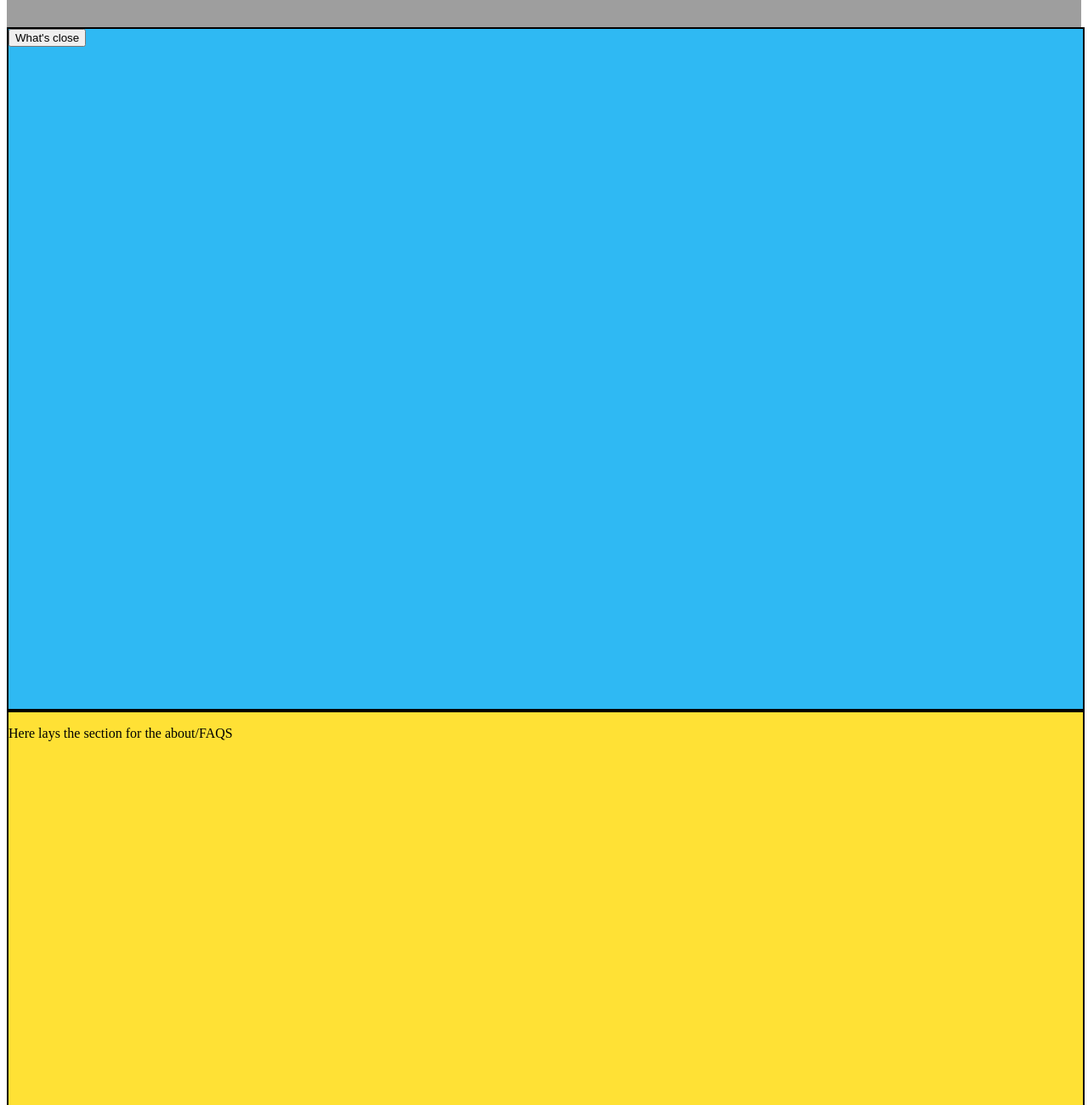
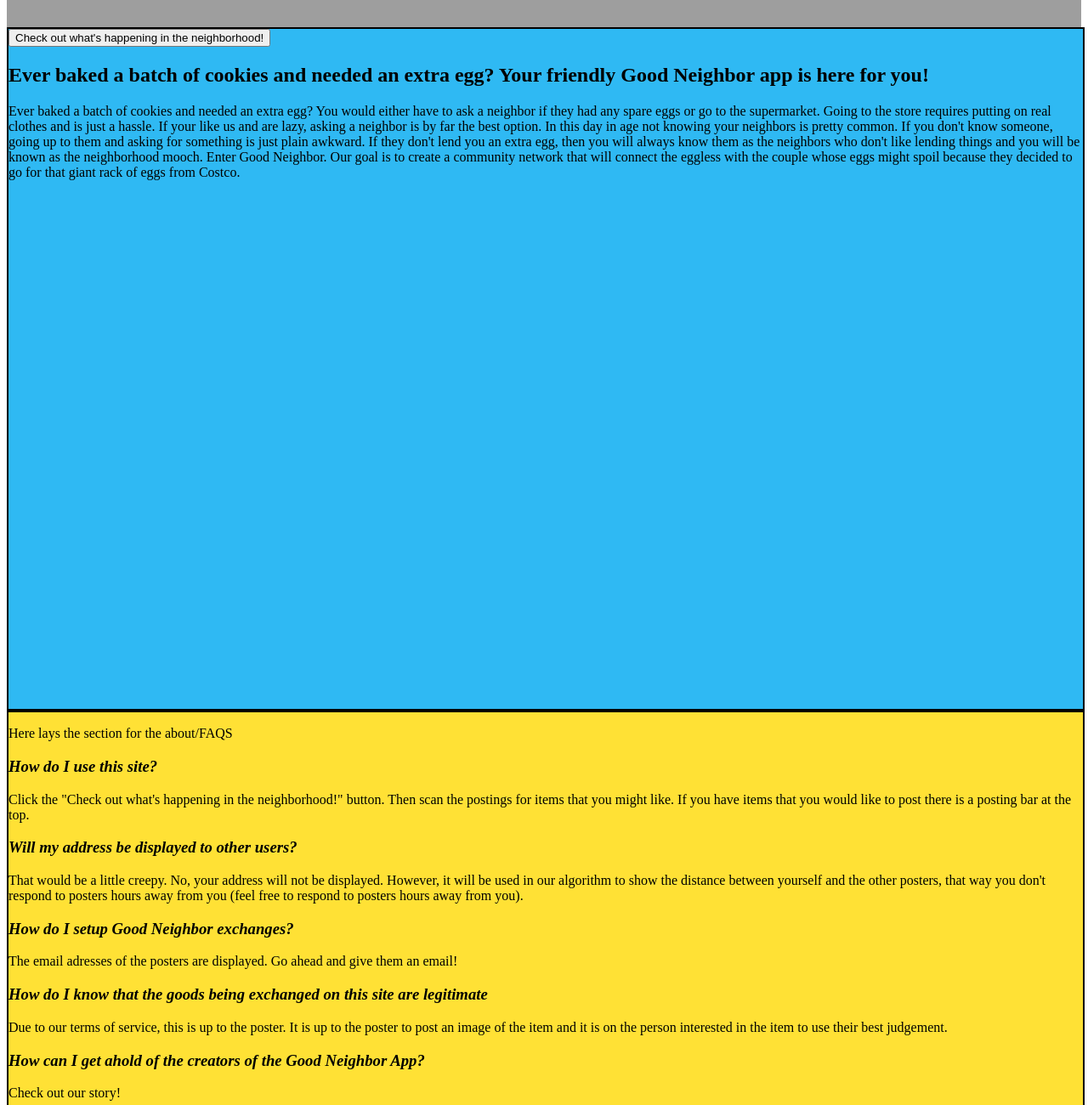
Before and after one commit to reidvasek/Good_Neighbor, a plain HTML site: page index.html in a window 1280 px wide. Shown: the part 440-1740 px from the top of the page at 85% size. Drawn offline with Linux system fonts and the light colour scheme; grey boxes are pictures that could not be loaded.

Commit message:
added content to HTML

```diff
--- a/index.html
+++ b/index.html
@@ -19,14 +19,33 @@
 <body>
  <div id="flexbox">
   <section id="functions">
-      <button onclick="location.href='html/post.html'">What's close</button>
+      <button onclick="location.href='html/post.html'">Check out what's happening in the neighborhood!</button>
+      <h1>Ever baked a batch of cookies and needed an extra egg? Your friendly Good Neighbor app is here for you! </h1>
+      <p>Ever baked a batch of cookies and needed an extra egg? You would either have to ask a neighbor if they had any spare eggs or go to the supermarket. Going to the store requires putting on real clothes and is just a hassle. If your like us and are lazy, asking a neighbor is by far the best option.
+
+    In this day in age not knowing your neighbors is pretty common. If you don't know someone, going up to them and asking for something is just plain awkward. If they don't lend you an extra egg, then you will always know them as the neighbors who don't like lending things and you will be known as the neighborhood mooch.
+
+    Enter Good Neighbor. Our goal is to create a community network that will connect the eggless with the couple whose eggs might spoil because they decided to go for that giant rack of eggs from Costco.
+  </p>
     </form>
   </section>
   <section id="about">
     <p> Here lays the section for the about/FAQS</p>
+
+    <h3> <em> How do I use this site?</em></h3>
+    <p> Click the "Check out what's happening in the neighborhood!" button. Then scan the postings for items that you might like. If you have items that you would like to post there is a posting bar at the top. </p>
+    <h3> <em> Will my address be displayed to other users? </em></h3> <p> That would be a little creepy. No, your address will not be displayed. However, it will be used in our algorithm to show the distance between yourself and the other posters, that way you don't respond to posters hours away from you (feel free to respond to posters hours away from you). </p>
+    <h3> <em> How do I setup Good Neighbor exchanges? </em></h3><p> The email adresses of the posters are displayed. Go ahead and give them an email!</p>
+    <h3> <em> How do I know that the goods being exchanged on this site are legitimate</em></h3>
+    <p> Due to our terms of service, this is up to the poster. It is up to the poster to post an image of the item and it is on the person interested in the item to use their best judgement.</p>
+    <h3> <em> How can I get ahold of the creators of the Good Neighbor App?  </em></h3>
+    <p> Check out our story!</p>
       </section>
   <section id="story">
-    <p> Here be the section for our story</p>
+    <p> During a highly caffenaited week at the Code Fellows Web Development Bootcamp in Seattle, WA, three young men brainstormed an app that would help build share-economies in communities. Thus the "Good Neighbor" App was born. With three weeks for coding experience under their belt, Reid Vasek, Brian Finck and Eric Timmons completed this app within a week. Below are brief bios about the developers.</p>
+
+    <p>Reid Vasek was born and raised in Tumwater, WA. A graduate from Western Washington University with a B.A in Economics, Reid is passionate about making technology easier to use for the non-technical savvy. He can be reached at vasekrs@gmail.com.
+    </p>
   </section>
  </div>
 </body>
```
